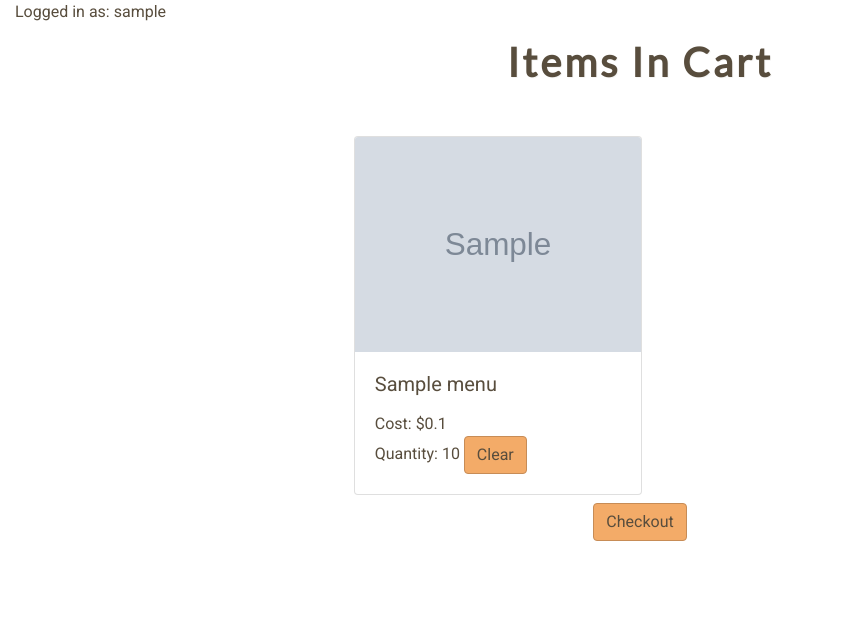
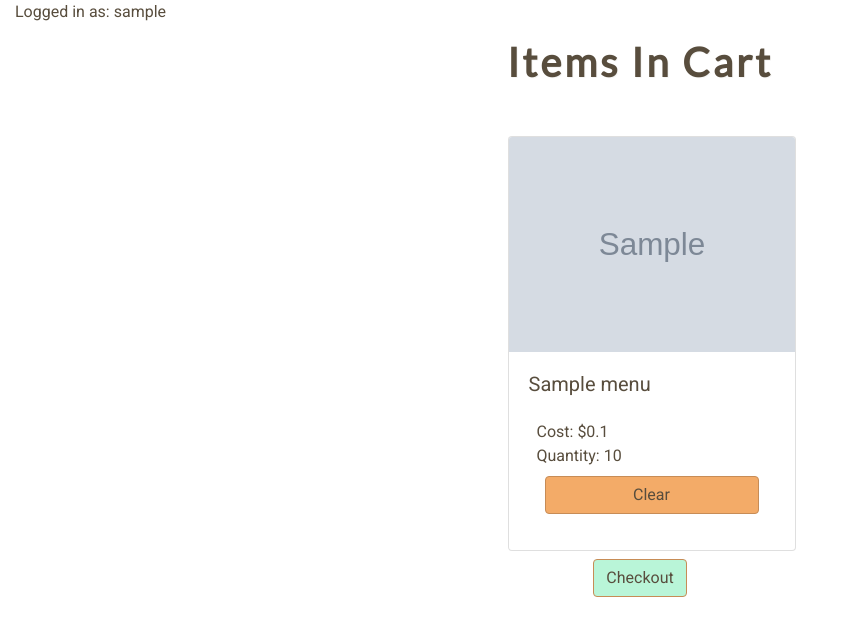
Before and after one commit to amcali/project-online-order, a Django app: page /cart/view in a window 1280 px wide. Shown: the part 56-692 px from the top of the page, without its empty margins (0-843 px from the left). Run offline with Django 3.2, Linux system fonts and the light colour scheme; a user stored in the database is signed in; tables that the repository leaves empty hold one stand-in row (values such as "Sample post"); grey boxes marked "Sample" are stand-in pictures; some libraries are stand-ins or nearby versions.

```diff
--- a/cart/templates/cart/view_cart.template.html
+++ b/cart/templates/cart/view_cart.template.html
@@ -7,7 +7,7 @@
 
 <div class="row justify-content-center sub-headings"><h1>Items In Cart</h1></div>
 
-<div class="container ml-0 pl-2 pt-3 mt-3 col-lg-9 d-flex justify-content-center">
+<div class="row ml-0 pl-2 pt-3 mt-3 d-flex justify-content-center">
 
     {% for cart_item in all_cart_items %}
 
@@ -19,18 +19,19 @@
                 <p class="card-text">
                     {{ cart_item.description }}
                 </p>
-                <p class='card-text'>
-                    Cost: ${{ cart_item.product.getCostInDollars }} <br/>
+                <p class='card-text p-2'>
+                    Cost: ${{ cart_item.product.getCostInDollars }}
+                    <br/>
                     Quantity: {{ cart_item.quantity }}
 
-                    <a href="{% url 'clear_from_cart' cart_item_id=cart_item.id %}" class="btn btn-primary">Clear</a>
+                    <a href="{% url 'clear_from_cart' cart_item_id=cart_item.id %}" class=" m-2 d-block btn btn-primary">Clear</a>
                 </p>
             </div>
         </div>
     {% endfor %}
 </div>
-<div class="d-flex justify-content-center" mt-2 pt-2>
-    <a class="btn btn-primary" type="submit" href="{% url 'checkout'%}">Checkout</a>
+<div class="d-block d-flex justify-content-center" m-3 p-3>
+    <a class="btn btn-primary" id="checkout-btn" type="submit" href="{% url 'checkout'%}">Checkout</a>
 </div>
 
 {% endblock %}
--- a/checkout/models.py
+++ b/checkout/models.py
@@ -8,8 +8,8 @@ class Charge(models.Model):
     phone_number = models.CharField(max_length=20, blank=False)
     street_address1 = models.CharField(max_length=40, blank=False)
     street_address2 = models.CharField(max_length=40, blank=True)
-    postcode = models.CharField(max_length=20, blank=True)
-    date=models.DateField()
+    postcode = models.CharField(max_length=6, blank=False)
+    date = models.DateField()
 
     def __str__(self):
         return "{0}-{1}-{2}".format(self.id, self.date, self.full_name)
--- a/menu/templates/menu/menu_items.template.html
+++ b/menu/templates/menu/menu_items.template.html
@@ -6,6 +6,7 @@
 {% block h1 %}Menu{%endblock%}
 
 {% block content %}
+
 
 <div class="row d-flex justify-content-around">
 
--- a/static/styles.css
+++ b/static/styles.css
@@ -16,6 +16,11 @@ nav, nav-item, nav-link, a{
 
 nav-link, a:hover{
     background-color: #F7C99E;
+}
+
+#contact-number{
+    font-family: 'Roboto', sans-serif;
+    color: #584D3D;
 }
 
 #business-name{
@@ -47,9 +52,14 @@ h1 {
     text-align: center;
 }
 
-.btn:hover{
+#checkout-btn{
+    background-color: #B9F5D8;
+}
+
+#checkout-btn:hover, .btn:hover{
     background-color:#F5BC86;
 }
+
 
 .container-fluid {
     font-family: 'Roboto', sans-serif;
```
Also changed, not shown: checkout/templates/checkout/payment_successful.template.html (+7 -4 lines), checkout/migrations/0016_auto_20191124_0345.py (added).
